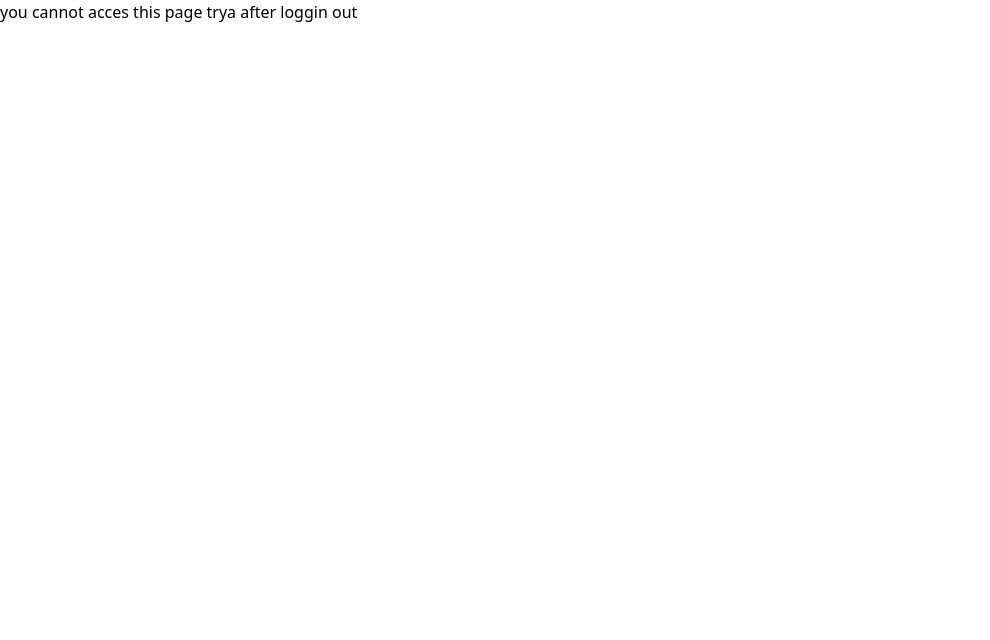
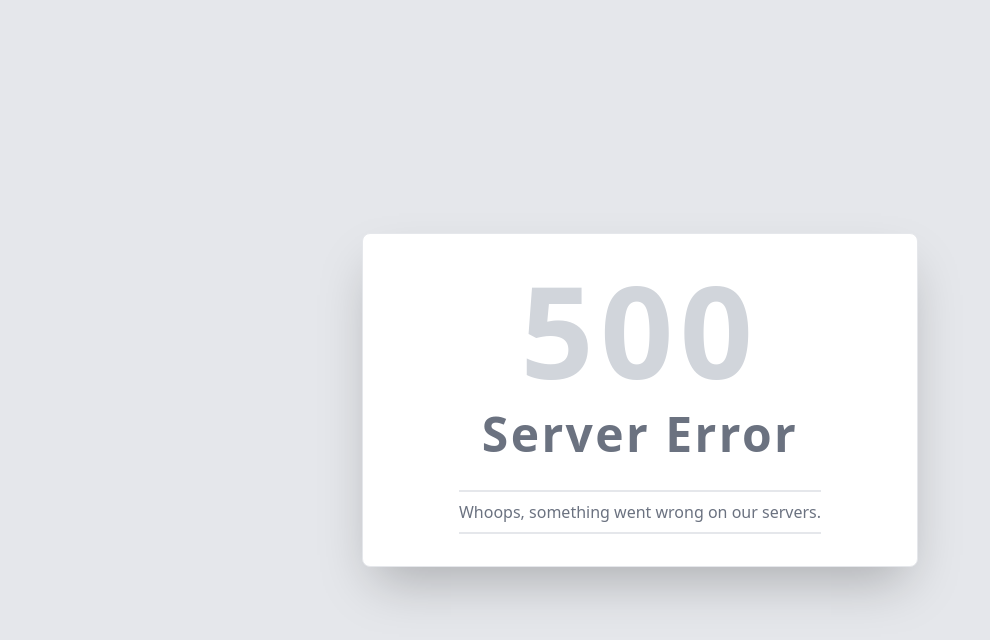
Before and after one commit to Sajal-techie/PlayMaker-cliendside, a React (Vite) app: page / in a window 1280 px wide. Shown: the top 640 px of the page, without its empty margins (0-990 px from the left). Built offline with nearby package versions, Linux system fonts and the light colour scheme; sample sign-in values are in the browser's storage.

Commit message:
fix: verification and certification bug fix for academy

```diff
--- a/src/Components/academy/AcademyLogin.jsx
+++ b/src/Components/academy/AcademyLogin.jsx
@@ -29,6 +29,9 @@ const AcademyLogin = () => {
       console.log(res,'res im academy login');
       navigate('/academy_home')
     }catch(err){
+      if (err.status === 403){
+      navigate('/otp_verification', {state : {email : formData.email,is_academy:true}})
+      }
       console.log(err,'error in academy login');
     }
   }
--- a/src/Components/common/ErrorPage404.jsx
+++ b/src/Components/common/ErrorPage404.jsx
@@ -2,8 +2,12 @@ import React from 'react'
 
 const ErrorPage404 = () => {
   return (
-    <div>
-      you cannot acces this page trya after loggin out
+    <div className="bg-gray-200 w-full px-16 md:px-0 h-screen flex items-center justify-center">
+        <div className="bg-white border border-gray-200 flex flex-col items-center justify-center px-4 md:px-8 lg:px-24 py-8 rounded-lg shadow-2xl">
+            <p className="text-6xl md:text-7xl lg:text-9xl font-bold tracking-wider text-gray-300">500</p>
+            <p className="text-2xl md:text-3xl lg:text-5xl font-bold tracking-wider text-gray-500 mt-4">Server Error</p>
+            <p className="text-gray-500 mt-8 py-2 border-y-2 text-center">Whoops, something went wrong on our servers.</p>
+        </div>
     </div>
   )
 }
--- a/src/Components/common/OTP_verification.jsx
+++ b/src/Components/common/OTP_verification.jsx
@@ -4,6 +4,7 @@ import { useSelector } from 'react-redux';
 import { useLocation, useNavigate } from 'react-router-dom';
 import axios from 'axios';
 import { baseUrl } from '../../api/api';
+import userApi from '../../api/axiosconfig';
 
 const OTP_verification = () => {
   const [otp,setOtp] = useState(new Array(6).fill(''))
@@ -55,7 +56,7 @@ const OTP_verification = () => {
     const newOtp = otp.join('')
     console.log(newOtp);
     if(newOtp.length === 6){
-      const response = await axios.put(`${baseUrl}otp_verification`,{email,otp:newOtp})
+      const response = await userApi.put(`otp_verification`,{email,otp:newOtp})
       console.log(response);
       if(response.status===200 && response.data.status === 200){
         console.log(response.data,'success');
--- a/src/Components/player/Login.jsx
+++ b/src/Components/player/Login.jsx
@@ -34,6 +34,9 @@ const Login = () => {
 
       navigate('/home')
     }catch(error){
+      if (error.status === 403){
+        navigate('/otp_verification', {state : {email : formData.email}})
+        }
       console.log(error,'error');
       setError(error.message)
     }
--- a/src/Components/player/profile.jsx
+++ b/src/Components/player/profile.jsx
@@ -31,6 +31,7 @@ const Profile = () => {
     <div>
       <button onClick={fetchapi}>click </button> <br />
       this is profile pagre {state}
+
     </div>
   )
 }
--- a/src/api/axiosconfig.jsx
+++ b/src/api/axiosconfig.jsx
@@ -44,7 +44,7 @@ async function refreshToken(){
 userApi.interceptors.response.use(
 
     (response) =>{
-        console.log('inside response interceptors ',response.data);
+        console.log('inside response interceptors ',response);
         return response
     },
 
--- a/src/redux/slices/authSlice.jsx
+++ b/src/redux/slices/authSlice.jsx
@@ -10,6 +10,10 @@ export const login = createAsyncThunk(
             const response = await userApi.post(`login`, credentials);
             console.log(response.data);
             if (response.data.status === 400){
+                console.log(response.data.message);
+                return thunkAPI.rejectWithValue(response.data)
+            }
+            if (response.data.status === 403){
                 console.log(response.data.message);
                 return thunkAPI.rejectWithValue(response.data)
             }
@@ -40,7 +44,7 @@ export const signup = createAsyncThunk(
     async (credentials,thunkAPI) => {
         console.log(credentials);
         try{
-            const response = await userApi.post(`${baseUrl}signup`, credentials,{
+            const response = await userApi.post(`signup`, credentials,{
                 headers: {
                     'Content-Type': 'multipart/form-data'
                 }
```
